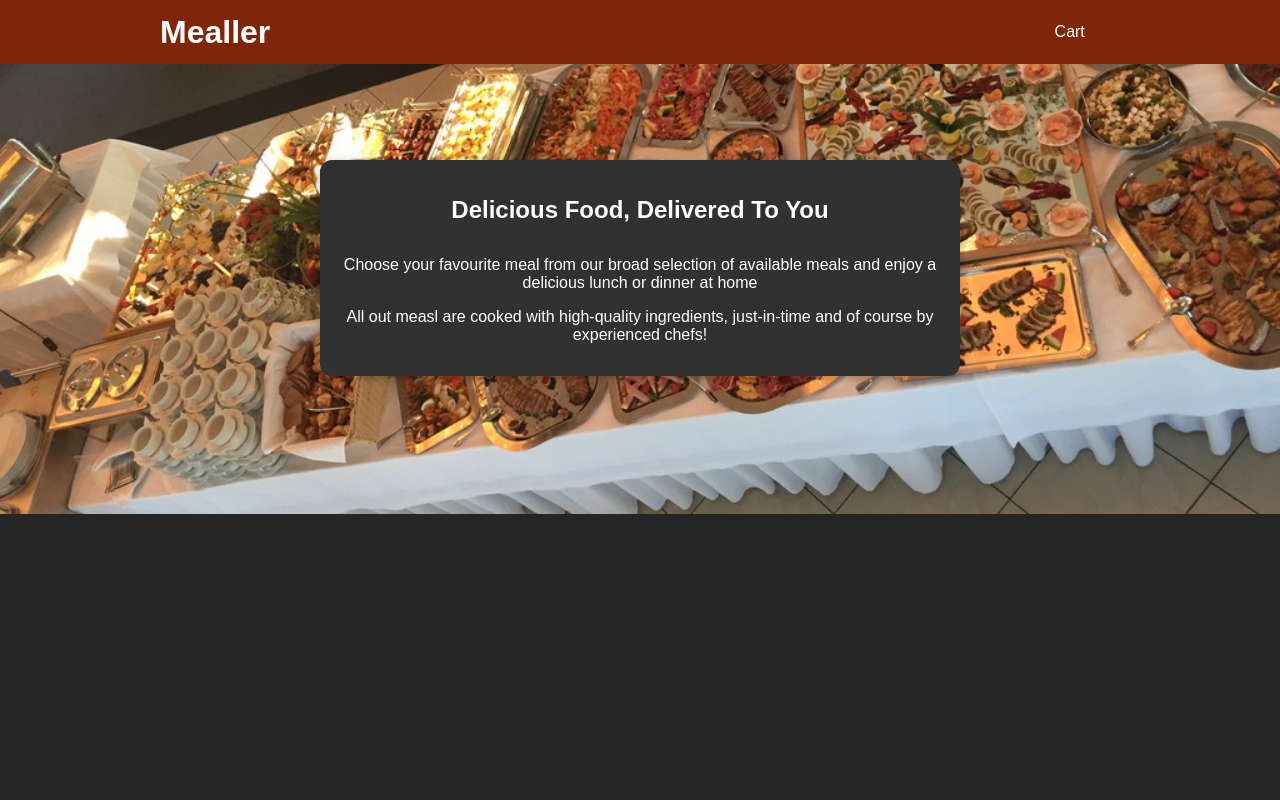
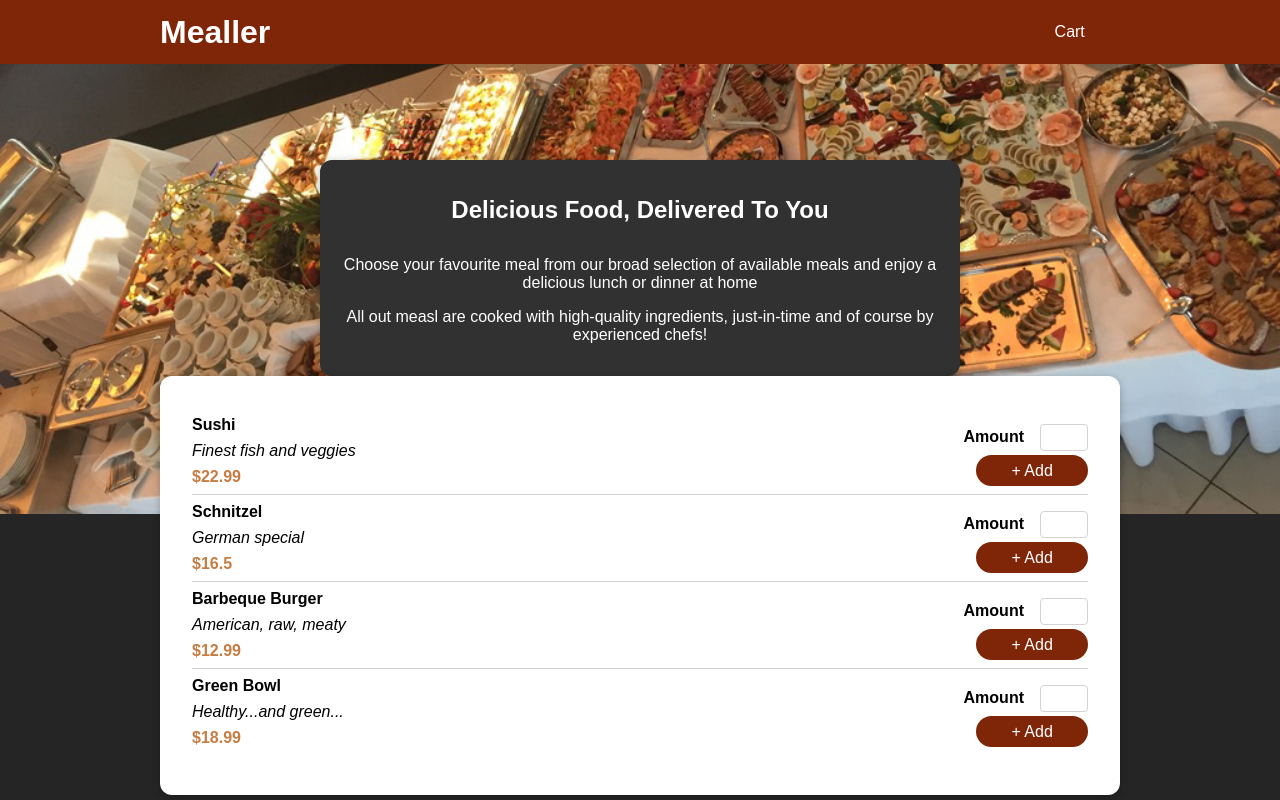
Before and after one commit to harumamburu/mealler, a React (Create React App) app: page / in a window 1280 px wide. Built offline with nearby package versions, Linux system fonts and the light colour scheme.

Commit message:
Add meal list components

```diff
--- a/src/App.js
+++ b/src/App.js
@@ -1,4 +1,5 @@
 import Greetings from './components/Greetings';
+import MealsList from './components/meals/list/MealsList';
 import Header from './components/ui/header/Header';
 
 function App() {
@@ -6,6 +7,7 @@ function App() {
     <>
       <Header />
       <Greetings />
+      <MealsList></MealsList>
     </>
   );
 }
--- a/src/components/Greetings.module.css
+++ b/src/components/Greetings.module.css
@@ -8,6 +8,7 @@
   top: 20vh;
   left: calc(50% - 20rem);
   width: 40rem;
+  padding: 1rem;
 }
 
 .greetings h2 {
--- /dev/null
+++ b/src/components/meals/item/MealItem.js
@@ -0,0 +1,31 @@
+import PropTypes from 'prop-types';
+
+import Button from '../../ui/button/Button';
+import styles from './MealItem.module.css';
+
+const MealItem = (props) => {
+  return (
+    <li className={styles.meal}>
+      <div className={styles.description}>
+        <header>{props.name}</header>
+        <p className={styles.content}>{props.description}</p>
+        <p className={styles.price}>{`$${props.price}`}</p>
+      </div>
+      <div className={styles.controls}>
+        <div>
+          <label htmlFor={props.name}>Amount</label>
+          <input id={props.name} type="number" min="1" step="1" pattern="[0-9]" />
+        </div>
+        <Button>+ Add</Button>
+      </div>
+    </li>
+  );
+};
+
+MealItem.propTypes = {
+  name: PropTypes.string,
+  description: PropTypes.string,
+  price: PropTypes.number,
+};
+
+export default MealItem;
--- /dev/null
+++ b/src/components/meals/item/MealItem.module.css
@@ -0,0 +1,56 @@
+.meal {
+  display: flex;
+  flex-flow: row wrap;
+  justify-content: space-between;
+  align-items: center;
+  width: 100%;
+  border-bottom: 1px solid lightgrey;
+  margin: 0.5rem 0;
+}
+
+.meal:last-child {
+  border-bottom: 0;
+}
+
+.meal .description {
+  flex-basis: 70%;
+  font-weight: bold;
+}
+
+.meal .description p {
+  margin: 0.5rem 0;
+}
+
+.meal .description .content {
+  font-weight: normal;
+  font-style: italic;
+}
+
+.meal .description .price {
+  color: #c77c42;
+}
+
+.meal .controls {
+  text-align: right;
+}
+
+.meal .controls div {
+  font-weight: bold;
+  margin-bottom: 0.3rem;
+}
+
+.meal .controls input {
+  margin-left: 1rem;
+  width: 3rem;
+  padding: 0.3rem;
+  border: 1px solid lightgray;
+  border-radius: 4px;
+  -webkit-appearance: none;
+  -moz-appearance: textfield;
+}
+
+.meal .controls input:hover,
+.meal .controls input:active,
+.meal .controls input:focus {
+  outline: none;
+}
--- /dev/null
+++ b/src/components/meals/list/MealsList.js
@@ -0,0 +1,34 @@
+import { useState } from 'react';
+
+import Card from '../../ui/card/Card';
+import MealItem from '../item/MealItem';
+import styles from './MealsList.module.css';
+
+const MEALS = [
+  { name: 'Sushi', description: 'Finest fish and veggies', price: 22.99 },
+  { name: 'Schnitzel', description: 'German special', price: 16.5 },
+  { name: 'Barbeque Burger', description: 'American, raw, meaty', price: 12.99 },
+  { name: 'Green Bowl', description: 'Healthy...and green...', price: 18.99 },
+];
+
+const MealsList = (props) => {
+  // eslint-disable-next-line no-unused-vars
+  const [meals, setMeals] = useState(MEALS);
+
+  return (
+    <Card className={styles.meals}>
+      <ul>
+        {meals.map((meal, index) => (
+          <MealItem
+            key={index}
+            name={meal.name}
+            description={meal.description}
+            price={meal.price}
+          />
+        ))}
+      </ul>
+    </Card>
+  );
+};
+
+export default MealsList;
--- /dev/null
+++ b/src/components/meals/list/MealsList.module.css
@@ -0,0 +1,12 @@
+.meals {
+  position: fixed;
+  top: 47vh;
+  left: calc(50% - 30rem);
+  width: 60rem;
+}
+
+.meals ul {
+  list-style: none;
+  padding: 0;
+  margin: 0;
+}
--- a/src/components/ui/card/Card.module.css
+++ b/src/components/ui/card/Card.module.css
@@ -1,6 +1,6 @@
 .card {
   background-color: white;
   border-radius: 12px;
-  padding: 1rem;
+  padding: 2rem;
   box-shadow: 0 2px 8px rgba(0, 0, 0, 0.26);
 }
```
